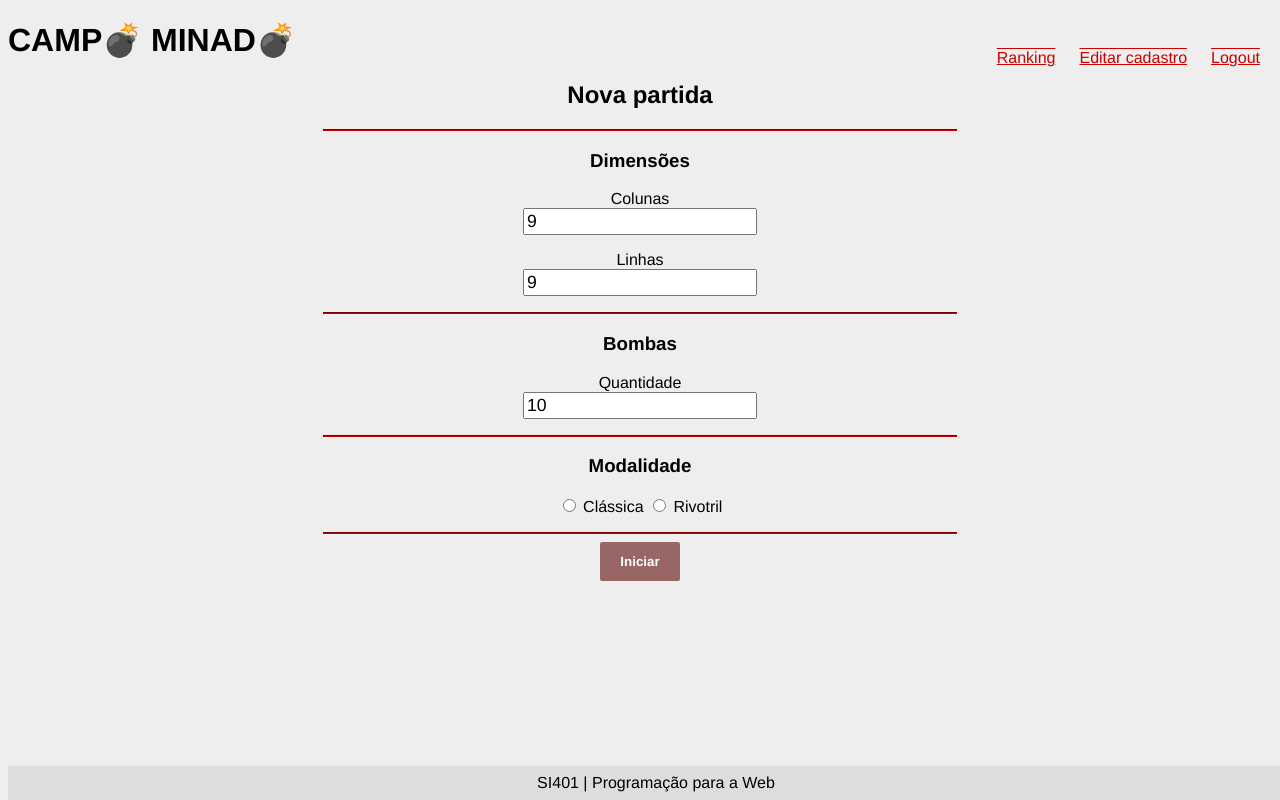
After one commit to si401-web/campo-minado, a PHP site: page /nova_partida.html in a window 1280 px wide. The commit adds this page. Run offline with PHP 8.4, Linux system fonts and the light colour scheme.

Commit message:
Adicionada tela de nova partida

```diff
--- /dev/null
+++ b/nova_partida.css
@@ -0,0 +1,63 @@
+* {
+	font-family: 'Franklin Gothic Medium', 'Arial Narrow', Arial, sans-serif;
+}
+
+body {
+	background-color: #EEE;
+	padding-bottom: 36px;
+}
+
+header h1 {
+	color: #000;
+	text-transform: uppercase;
+}
+
+nav {
+	float: right;
+}
+
+ul#menu li {
+	float: left;
+	list-style: none;
+	margin: 12px;
+}
+
+ul#menu li a {
+	text-decoration-line: overline underline;
+	color: #C00;
+}
+
+button {
+	background: #966;
+	border: none;
+	padding: 12px 20px;
+	color: #FFF;
+	border-radius: 2px;
+	font-weight: bold;
+}
+
+hr {
+	width: 50%;
+	border-color: #C00;
+}
+
+section#form {
+	text-align: center;
+}
+
+section#form .texto label {
+	display: block;
+}
+
+section#form input {
+	font-size: 1.1em;
+}
+
+footer {
+	text-align: center;
+	position: fixed;
+	width: 100%;
+	bottom: 0;
+	background-color: #DDD;
+	padding: 8px;
+}
--- /dev/null
+++ b/nova_partida.html
@@ -0,0 +1,71 @@
+<!DOCTYPE html>
+<html lang="pt-BR">
+	<head>
+		<title>Campo Minado</title>
+		<meta charset="UTF-8" />
+		<meta name="keywords" content="Unicamp, Tecnologia, Análise, Desenvolvimento, Sistemas, Programação, Web, SI401, Jogo, Campo Minado" />
+		<link rel="stylesheet" type="text/css" href="nova_partida.css" />
+	</head>
+	<body>
+		<header>
+			<nav>
+				<ul id="menu">
+					<li>
+						<a href="#">Ranking</a>
+					</li>
+					<li>
+						<a href="#">Editar cadastro</a>
+					</li>
+					<li>
+						<a href="#">Logout</a>
+					</li>
+				</ul>
+			</nav>
+			<h1 title="Campo Minado">
+				Camp&#x1f4a3; Minad&#x1f4a3;
+			</h1>
+		</header>
+
+		<section id="form">
+			<h2>Nova partida</h2>
+
+			<hr />
+
+			<h3>Dimensões</h3>
+			<p class="texto">
+				<label for="colunas">Colunas</label>
+				<input type="number" id="colunas" name="colunas" value="9" />
+			</p>
+			<p class="texto">
+				<label for="linhas">Linhas</label>
+				<input type="number" id="linhas" name="linhas" value="9" />
+			</p>
+
+			<hr />
+
+			<h3>Bombas</h3>
+			<p class="texto">
+				<label for="bombas">Quantidade</label>
+				<input type="number" id="bombas" name="bombas" value="10" />
+			</p>
+
+			<hr />
+
+			<h3>Modalidade</h3>
+			<p>
+				<input type="radio" id="modalidade_classica" name="modalidade" value="classica" />
+				<label for="modalidade_classica">Clássica</label>
+				<input type="radio" id="modalidade_rivotril" name="modalidade" value="rivotril" />
+				<label for="modalidade_rivotril">Rivotril</label>
+			</p>
+
+			<hr />
+
+			<button>Iniciar</button>
+		</section>
+
+		<footer>
+			SI401 | Programação para a Web
+		</footer>
+	</body>
+</html>
```
Also changed, not shown: jogo.css (+6 -2 lines), README.md.
